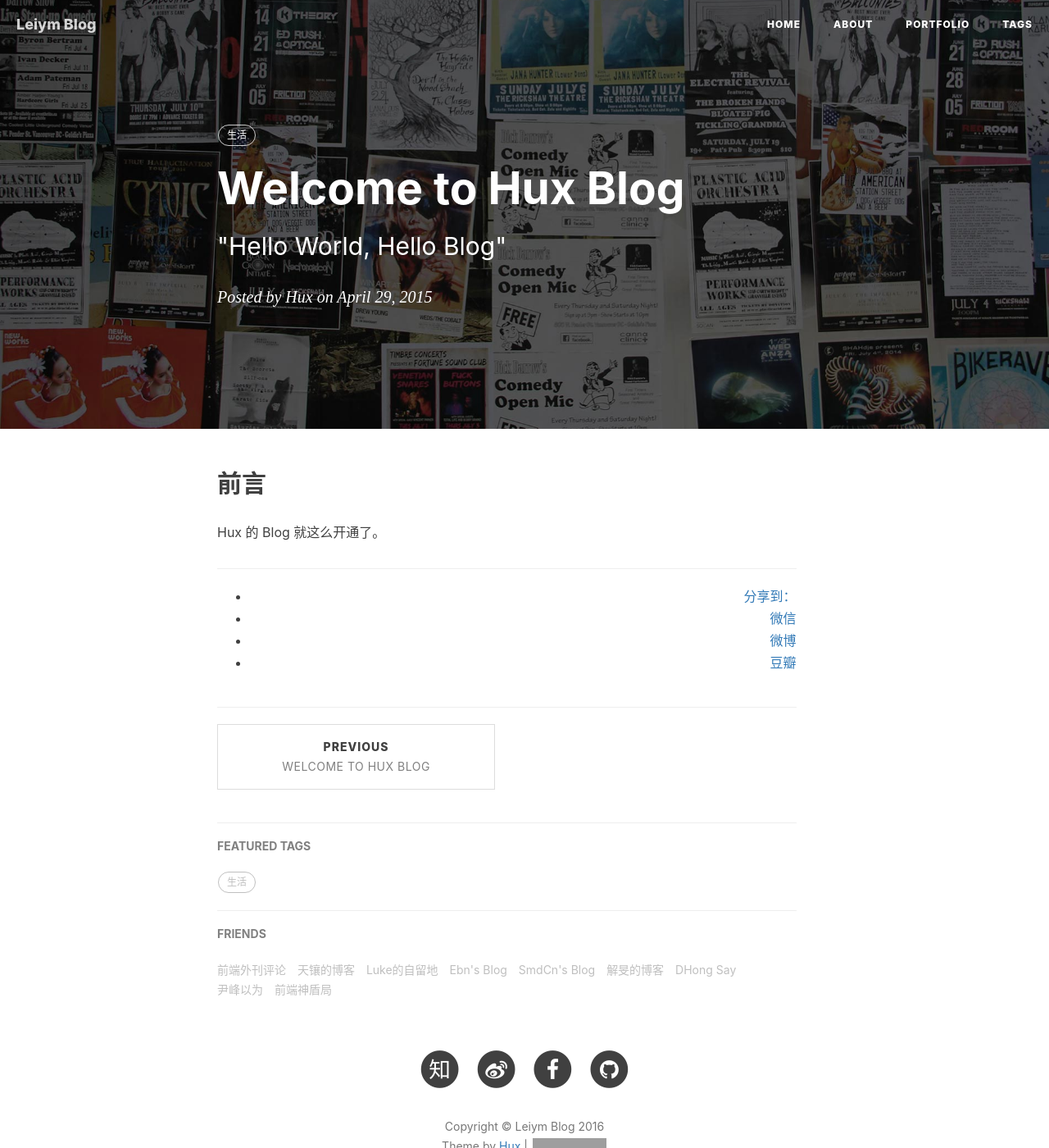
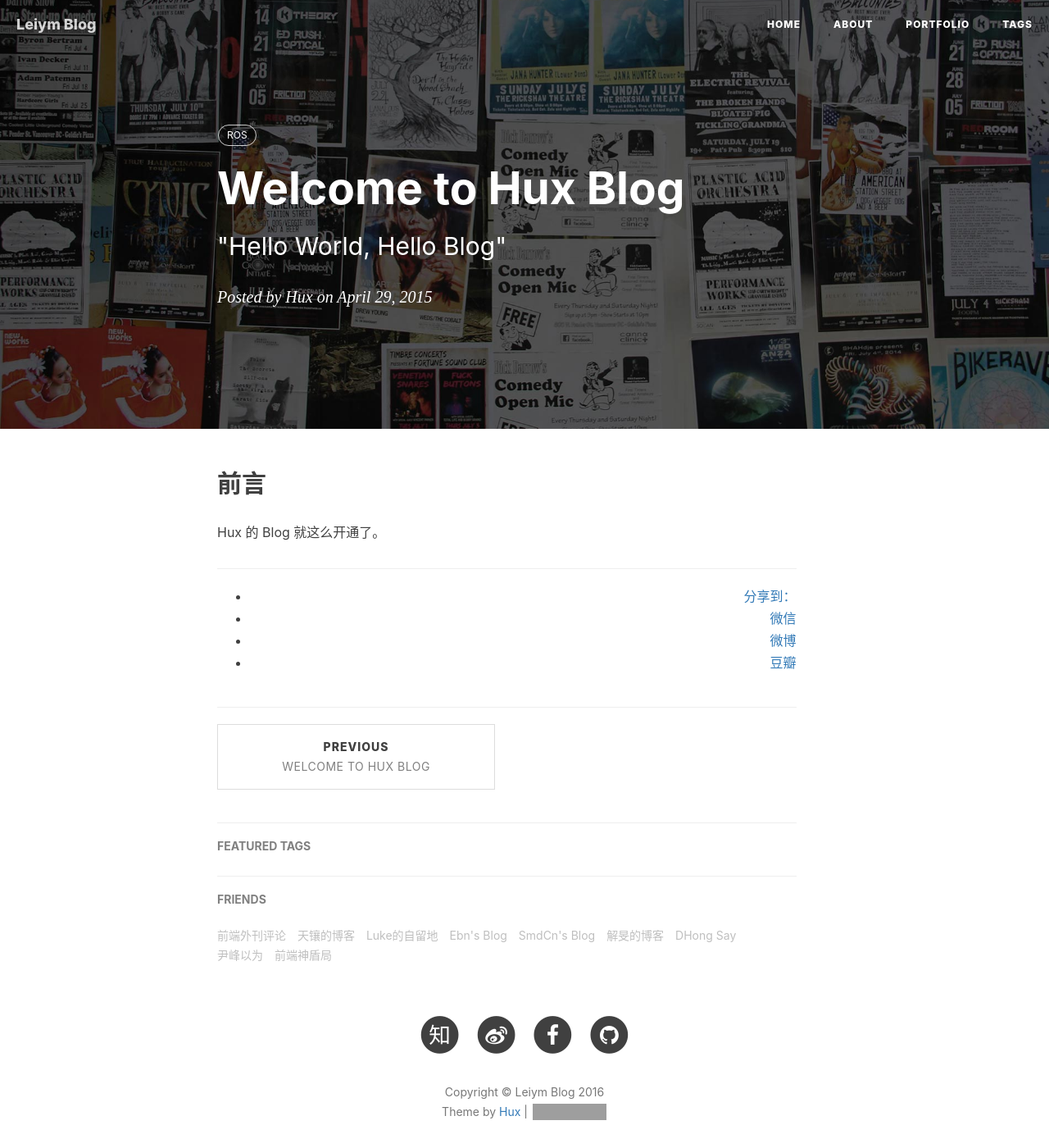
Before and after one commit to ozaki8/missmiaom.github.io, a Jekyll site: the page built from _posts/2016-04-12-ros-ide-eclipse.markdown, in a window 1280 px wide and 1400 px high. Shown: the whole window at 82% size. Built offline with Jekyll 4.4.1, drawn with Linux system fonts in a browser that asks for light colours; nearby versions of some CDN libraries; comment, search, counter and statistics services are not loaded; grey boxes are pictures that could not be loaded.

Commit message:
Update 2016-04-12-ros-ide-eclipse.markdown

```diff
--- a/_posts/2016-04-12-ros-ide-eclipse.markdown
+++ b/_posts/2016-04-12-ros-ide-eclipse.markdown
@@ -5,7 +5,7 @@ subtitle:   " \"Hello World, Hello Blog\""
 date:       2015-04-29 12:00:00
 author:     "Hux"
 tags:
-    - 生活
+    - ROS
 ---
 
 ## 前言
```
